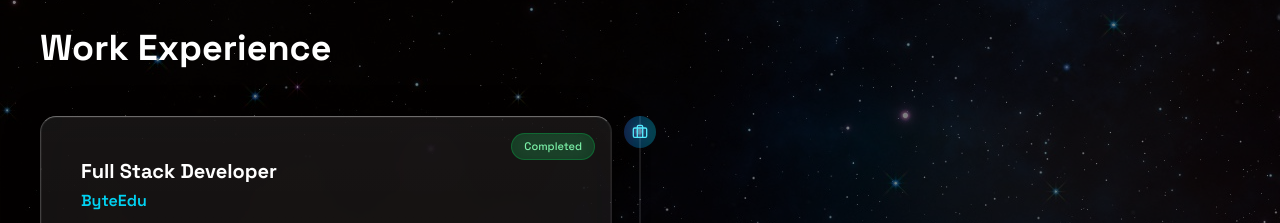
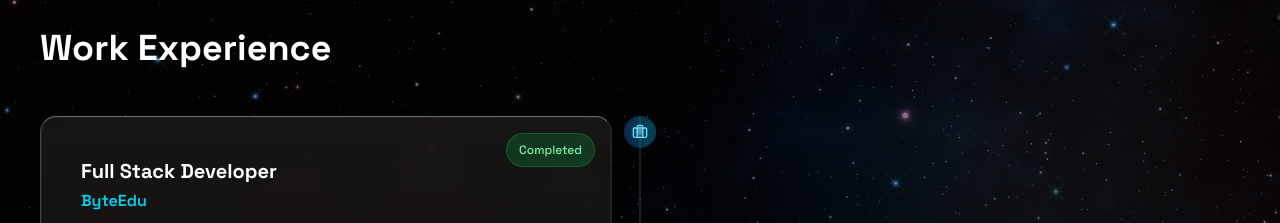
Before and after one commit to Rimjhimv2/My-Portfolio-, a Next.js app: page / in a window 1280 px wide. Shown: the part 980-1203 px from the top of the page. Built offline with nearby package versions, Linux system fonts and the light colour scheme; no server answers.

Commit message:
update global

```diff
--- a/app/globals.css
+++ b/app/globals.css
@@ -277,7 +277,7 @@ body {
 }
 
 .badge-status {
-  @apply border rounded-full py-1 px-3 text-[11px] font-medium backdrop-blur-md;
+  @apply border rounded-full py-2 px-3 text-xs font-medium;
 }
 .badge-status-current {
   @apply bg-blue-500/20 text-blue-300 border-blue-500/30;
```
